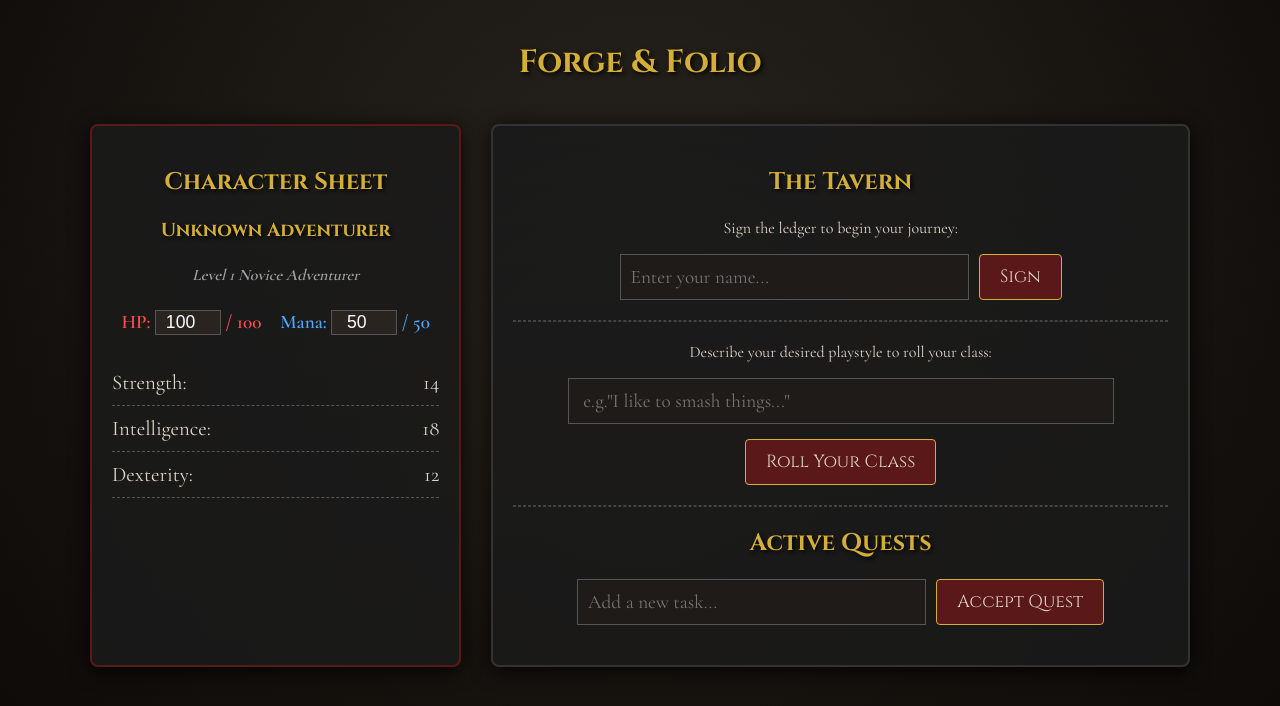
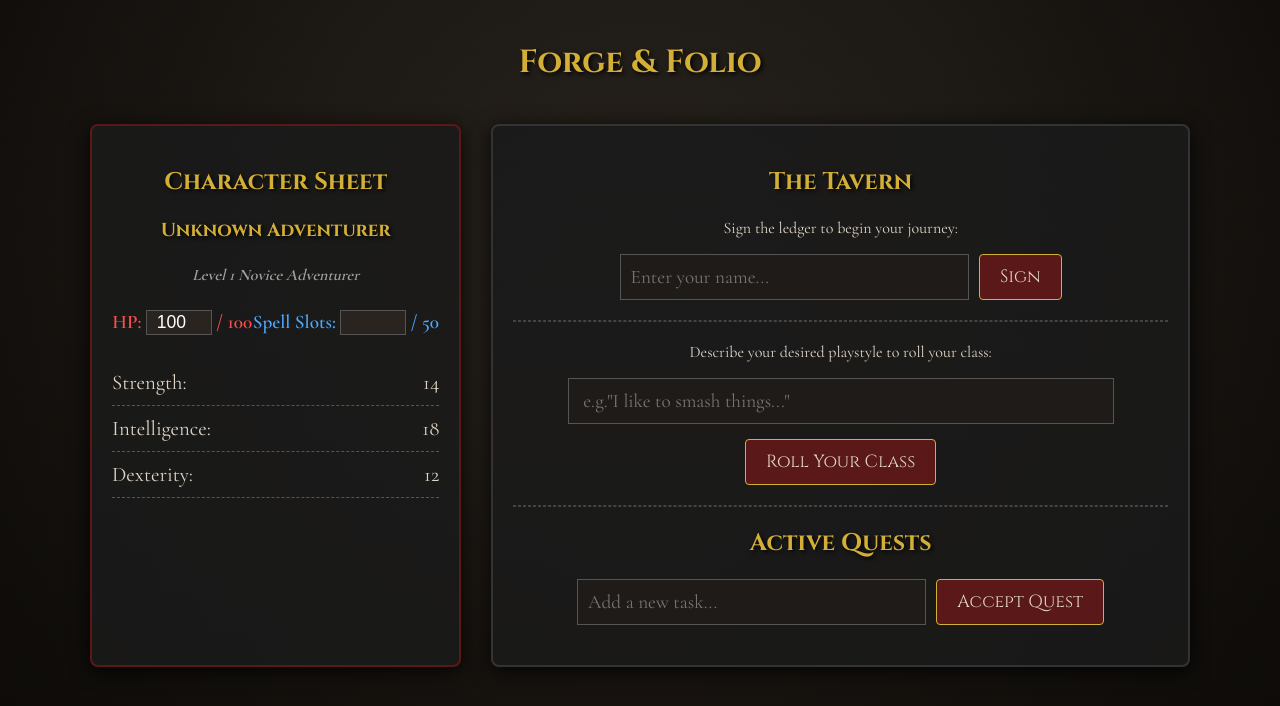
Before and after one commit to Cole0000/Forge-Folio, a React (Create React App) app in the folder frontend/: page / in a window 1280 px wide. Shown: the top 706 px of the page. Built offline with nearby package versions, Linux system fonts and the light colour scheme.

Commit message:
refactored mana to spell slots

```diff
--- a/frontend/src/App.js
+++ b/frontend/src/App.js
@@ -9,7 +9,7 @@ function App() {
       name: savedName || "Unknown Adventurer",
       level: 1,
       hp: 100,
-      mana: 50,
+      spellslots: 4,
       stats: { strength: 14, intelligence: 18, dexterity: 12 }
     };
   });
@@ -95,7 +95,7 @@ function App() {
             Level {character.level} {recommendation}
           </h4>
 
-          {/* Editable HP and Mana */}
+          {/* Editable HP and Spell Slots */}
           <div style={{ margin: '25px 0', display: 'flex', justifyContent: 'space-around', fontSize: '1.2rem' }}>
             <div>
               <span style={{ color: '#ff4d4d', fontWeight: 'bold' }}>HP: </span>
@@ -108,11 +108,11 @@ function App() {
               <span style={{ color: '#ff4d4d', fontWeight: 'bold' }}> / 100</span>
             </div>
             <div>
-              <span style={{ color: '#4da6ff', fontWeight: 'bold' }}>Mana: </span>
+              <span style={{ color: '#4da6ff', fontWeight: 'bold' }}>Spell Slots: </span>
               <input
                 type="number"
-                value={character.mana}
-                onChange={(e) => setCharacter({...character, mana: e.target.value})}
+                value={character.spellSlots}
+                onChange={(e) => setCharacter({...character, spellSlots: e.target.value})}
                 style={{ width: '60px', background: '#2a2421', color: '#fff', border: '1px solid #555', textAlign: 'center', fontSize: '1.1rem' }}
               />
               <span style={{ color: '#4da6ff', fontWeight: 'bold' }}> / 50</span>
```
